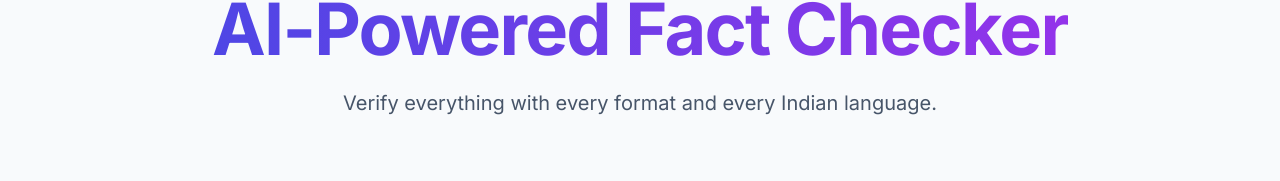
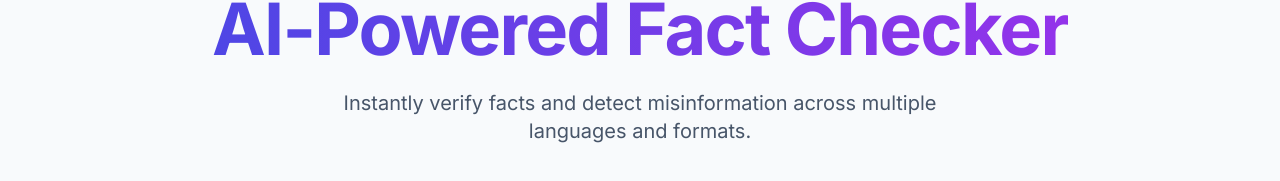
Before and after one commit to krishrai-22/TathyaSetu, a React (Vite) app: page / in a window 1280 px wide. Shown: the part 136-317 px from the top of the page. Built offline with nearby package versions, Linux system fonts and the light colour scheme; no server answers.

Commit message:
fix: Update hero subtitle for clarity
Refine the hero subtitle to more accurately reflect the application's capabilities in verifying facts and detecting misinformation across diverse languages and formats, enhancing user understanding.

```diff
--- a/translations.ts
+++ b/translations.ts
@@ -128,7 +128,7 @@ const enTranslation: TranslationSchema = {
   more: "More",
   getStarted: "Get Started",
   heroTitle: "AI-Powered Fact Checker",
-  heroSubtitle: "Verify everything with every format and every Indian language.",
+  heroSubtitle: "Instantly verify facts and detect misinformation across multiple languages and formats.",
   inputPlaceholder: "Paste text here, or upload media to verify...",
   analyzing: "Analyzing...",
   verifyBtn: "Verify Facts",
@@ -689,7 +689,7 @@ export const translations: Record<Language, TranslationSchema> = {
     getStarted: "सुरू करा",
     heroTitle: "AI-आधारित फॅक्ट चेकर",
     heroSubtitle: "प्रत्येक स्वरूपात आणि प्रत्येक भारतीय भाषेत सत्यता तपासा.",
-    inputPlaceholder: "येथे मजकूर पेस्ट करा किंवा मीडिया अपलोड करा...",
+    inputPlaceholder: "येथे मजकूर पेस्ट करा किंवा मीडिया अपलोड करें...",
     analyzing: "विश्लेषण करत आहे...",
     verifyBtn: "तथ्यों की पुष्टि करें",
     chars: "अक्षरे",
```
Also changed, not shown: 1 other file (tests, documents, lock files or other folders).
